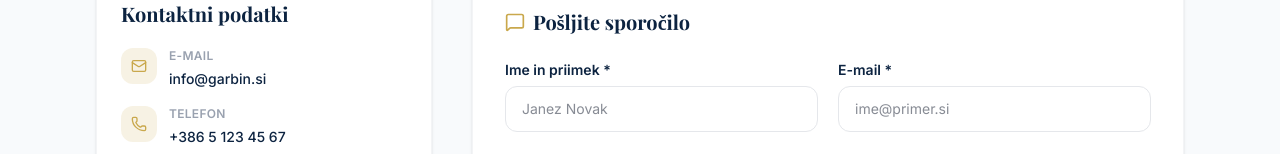
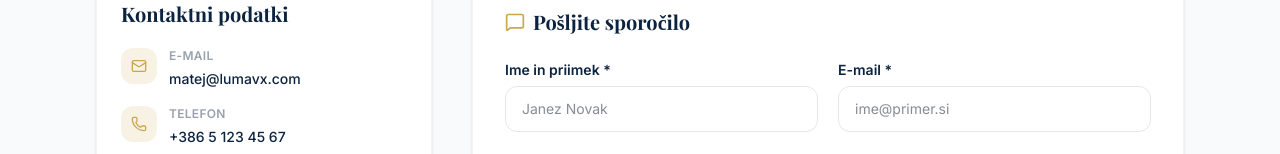
Before and after one commit to LVXC26/Nova-mapa-za-garbin, a Next.js app: page /kontakt in a window 1280 px wide. Shown: the part 373-527 px from the top of the page. Built offline with nearby package versions, Linux system fonts and the light colour scheme; no server answers.

Commit message:
Replace stale contact email with matej@lumavx.com in src/app/kontakt/page.tsx

```diff
--- a/src/app/kontakt/page.tsx
+++ b/src/app/kontakt/page.tsx
@@ -71,7 +71,7 @@ export default function KontaktPage() {
                   <h2 className="font-display text-xl font-bold text-[#0c2340] mb-5">Kontaktni podatki</h2>
                   <div className="space-y-4">
                     {[
-                      { ikona: Mail, label: 'E-mail', vrednost: 'info@garbin.si', href: 'mailto:info@garbin.si' },
+                      { ikona: Mail, label: 'E-mail', vrednost: 'matej@lumavx.com', href: 'mailto:matej@lumavx.com' },
                       { ikona: Phone, label: 'Telefon', vrednost: '+386 5 123 45 67', href: 'tel:+38651234567' },
                       { ikona: MapPin, label: 'Naslov', vrednost: 'Obala 14, 6320 Portorož', href: undefined },
                     ].map(({ ikona: Ikona, label, vrednost, href }) => (
```
